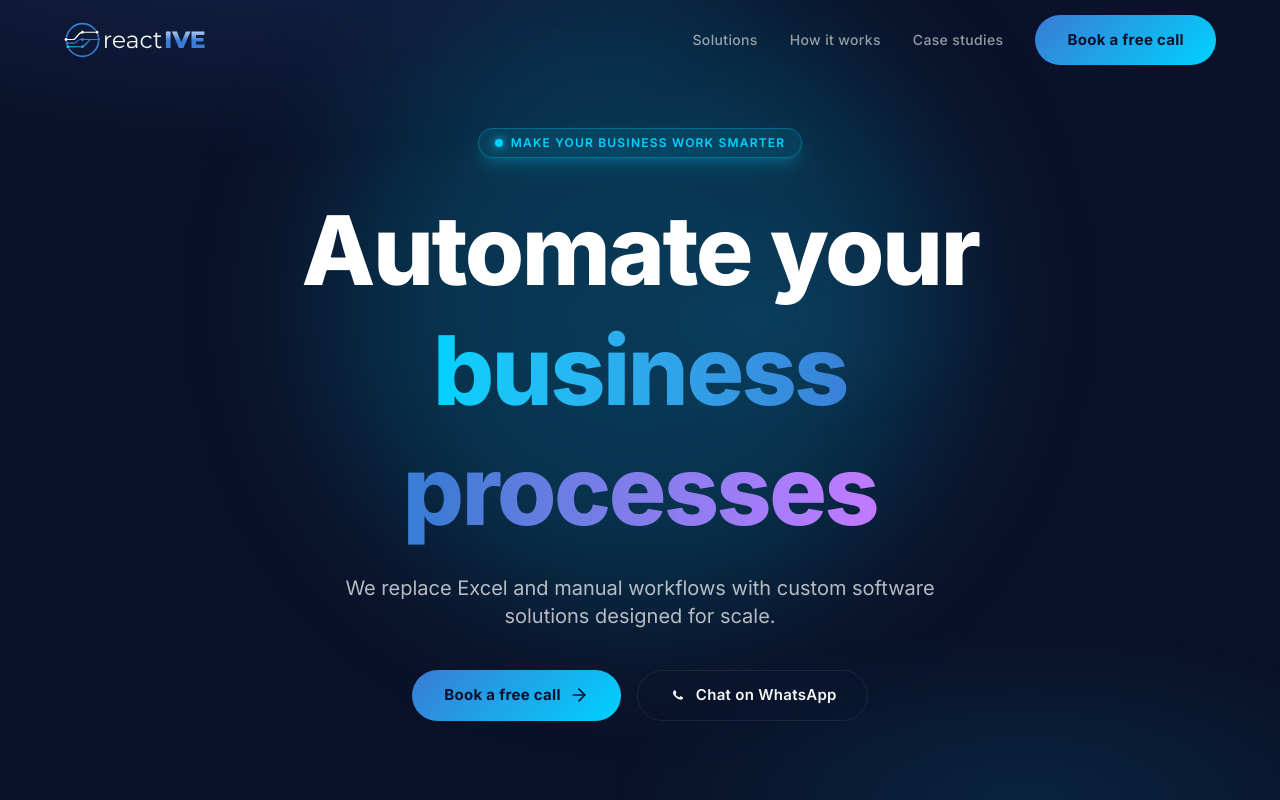
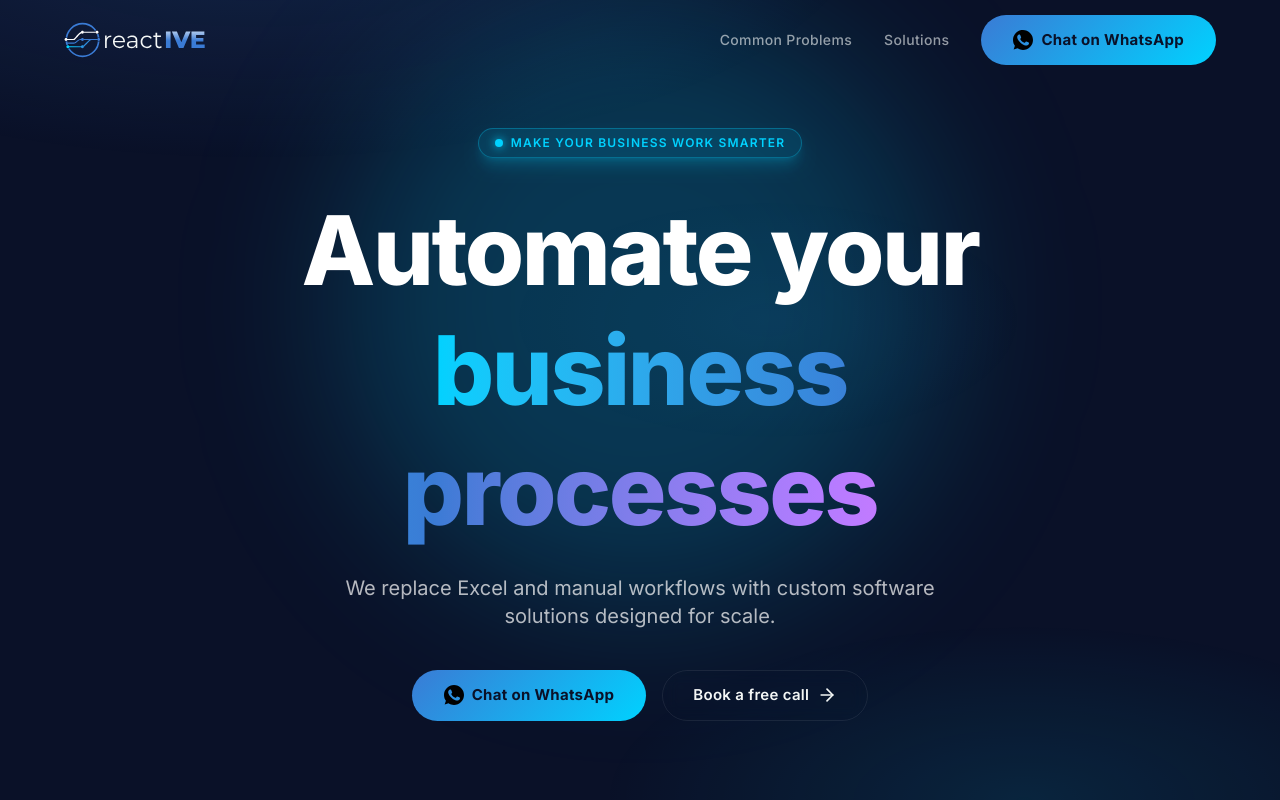
Before and after one commit to josex10/react-ive, a Next.js app: page /en in a window 1280 px wide. Shown: the top 800 px of the page. Built offline with nearby package versions, Linux system fonts and the light colour scheme.

Commit message:
add some UI details

```diff
--- a/app/components/CTA.tsx
+++ b/app/components/CTA.tsx
@@ -1,6 +1,7 @@
 "use client";
 import { useEffect, useRef, useState } from "react";
 import { useTranslations } from "next-intl";
+import { CALENDLY_LINK } from "@/constants/app.contantants";
 
 export default function CTA() {
   const t = useTranslations('CTA');
@@ -39,7 +40,7 @@ export default function CTA() {
 
           <div className="relative z-10">
             <h2 className="mb-4 md:mb-6 text-3xl font-extrabold leading-tight tracking-tight text-white md:text-6xl">
-              {t('title')} <br className="hidden md:block"/>
+              {t('title')} <br className="hidden md:block" />
               <span className="text-transparent bg-clip-text bg-gradient-to-r from-brand-electric to-brand-cyan">{t('titleHighlight')}</span>
             </h2>
 
@@ -48,10 +49,10 @@ export default function CTA() {
             </p>
 
             <div className="flex flex-col sm:flex-row justify-center gap-4">
-              <a href="https://calendly.com/" target="_blank" rel="noopener noreferrer" className="btn-primary w-full sm:w-auto justify-center">
+              <a href={CALENDLY_LINK} target="_blank" rel="noopener noreferrer" className="btn-primary w-full sm:w-auto justify-center">
                 {t('bookBtn')}
                 <svg width="20" height="20" viewBox="0 0 24 24" fill="none" stroke="currentColor" strokeWidth="2" strokeLinecap="round" strokeLinejoin="round" className="ml-2">
-                  <path d="M5 12h14M12 5l7 7-7 7"/>
+                  <path d="M5 12h14M12 5l7 7-7 7" />
                 </svg>
               </a>
             </div>
--- a/app/components/Footer.tsx
+++ b/app/components/Footer.tsx
@@ -1,6 +1,7 @@
 import Image from "next/image";
 import { useTranslations } from "next-intl";
 import LanguageSwitcher from "./LanguageSwitcher";
+import { WHATSAPP_LINK } from "@/constants/app.contantants";
 
 export default function Footer() {
   const t = useTranslations('Footer');
@@ -21,7 +22,7 @@ export default function Footer() {
             </p>
 
             <a
-              href="https://wa.me/1234567890"
+              href={WHATSAPP_LINK}
               target="_blank"
               rel="noopener noreferrer"
               className="group inline-flex items-center gap-2 rounded-lg bg-white/5 px-4 py-2.5 text-sm font-semibold text-[#F4F7F6] no-underline transition-all duration-200 hover:bg-white/10 hover:text-[#25D366]"
@@ -46,7 +47,6 @@ export default function Footer() {
             <div className="flex flex-col gap-3 md:gap-4">
               <div className="mb-1 md:mb-2 text-sm md:text-[15px] font-semibold text-[#F4F7F6]">{t('company')}</div>
               <a href="#" className="text-xs md:text-sm text-[#F4F7F6]/60 no-underline transition-colors duration-200 hover:text-[#00D2FF]">{t('about')}</a>
-              <a href="#" className="text-xs md:text-sm text-[#F4F7F6]/60 no-underline transition-colors duration-200 hover:text-[#00D2FF]">Case Studies</a>
               <a href="#" className="text-xs md:text-sm text-[#F4F7F6]/60 no-underline transition-colors duration-200 hover:text-[#00D2FF]">{t('contact')}</a>
             </div>
           </div>
@@ -58,8 +58,6 @@ export default function Footer() {
           </div>
           <div className="flex items-center gap-6">
             <LanguageSwitcher />
-            <a href="#" className="text-[11px] md:text-[13px] text-[#F4F7F6]/40 no-underline hover:text-white/60">{t('privacy')}</a>
-            <a href="#" className="text-[11px] md:text-[13px] text-[#F4F7F6]/40 no-underline hover:text-white/60">{t('terms')}</a>
           </div>
         </div>
       </div>
--- a/app/components/Hero.tsx
+++ b/app/components/Hero.tsx
@@ -2,6 +2,7 @@
 import Image from "next/image";
 import { useEffect, useState } from "react";
 import { useTranslations } from "next-intl";
+import { CALENDLY_LINK, WHATSAPP_LINK } from "@/constants/app.contantants";
 
 export default function Hero() {
   const t = useTranslations('Hero');
@@ -46,19 +47,17 @@ export default function Hero() {
 
           {/* CTAs */}
           <div className="flex flex-col sm:flex-row justify-center gap-4 w-full sm:w-auto">
-            <a href="https://calendly.com/" target="_blank" rel="noopener noreferrer" className="btn-primary w-full sm:w-auto justify-center">
+            <a href={WHATSAPP_LINK} target="_blank" rel="noopener noreferrer" className="btn-primary w-full sm:w-auto justify-center">
+              <Image src="/whatsapp.svg" alt="WhatsApp" width={20} height={20} />
+              {t('chatWhatsApp')}
+            </a>
+
+            <a href={CALENDLY_LINK} target="_blank" rel="noopener noreferrer" className="btn-secondary w-full sm:w-auto justify-center">
               {t('bookCall')}
               <svg width="20" height="20" viewBox="0 0 24 24" fill="none" stroke="currentColor" strokeWidth="2" strokeLinecap="round" strokeLinejoin="round">
                 <line x1="5" y1="12" x2="19" y2="12"></line>
                 <polyline points="12 5 19 12 12 19"></polyline>
               </svg>
-            </a>
-
-            <a href="https://wa.me/1234567890" target="_blank" rel="noopener noreferrer" className="btn-secondary w-full sm:w-auto justify-center">
-              <svg width="20" height="20" viewBox="0 0 24 24" fill="currentColor">
-                <path d="M17.472 14.382c-.297-.149-1.758-.867-2.03-.967-.273-.099-.471-.148-.67.15-.197.297-.767.966-.94 1.164-.173.199-.347.223-.644.075-.297-.15-1.255-.463-2.39-1.475-.883-.788-1.48-1.761-1.653-2.059-.173-.297-.018-.458.13-.606.134-.133.298-.347.446-.52.149-.174.198-.298.298-.497.099-.198.05-.371-.025-.52-.075-.149-.669-1.612-.916-2.207-.242-.579-.487-.5-.669-.51-.173-.008-.371-.01-.57-.01-.198 0-.52.074-.792.372-.272.297-1.04 1.016-1.04 2.479 0 1.462 1.065 2.875 1.213 3.074.149.198 2.096 3.2 5.077 4.487.709.306 1.262.489 1.694.625.712.227 1.36.195 1.871.118.571-.085 1.758-.719 2.006-1.413.248-.694.248-1.289.173-1.413-.074-.124-.272-.198-.57-.347" />
-              </svg>
-              {t('chatWhatsApp')}
             </a>
           </div>
         </div>
--- a/app/components/Navbar.tsx
+++ b/app/components/Navbar.tsx
@@ -2,6 +2,7 @@
 import Image from "next/image";
 import { useState, useEffect } from "react";
 import { useTranslations } from "next-intl";
+import { WHATSAPP_LINK } from "@/constants/app.contantants";
 
 export default function Navbar() {
   const t = useTranslations('Navbar');
@@ -15,9 +16,8 @@ export default function Navbar() {
   }, []);
 
   const navLinks = [
+    { id: "problem", label: t('problems') },
     { id: "solutions", label: t('solutions') },
-    { id: "how-it-works", label: t('howItWorks') },
-    { id: "case-studies", label: t('caseStudies') }
   ];
 
   return (
@@ -46,12 +46,13 @@ export default function Navbar() {
               </a>
             ))}
             <a
-              href="https://wa.me/1234567890"
+              href={WHATSAPP_LINK}
               target="_blank"
               rel="noopener noreferrer"
               className="btn-primary"
             >
-              {t('bookCall')}
+              <Image src="/whatsapp.svg" alt="WhatsApp" width={20} height={20} />
+              {t('chatWhatsApp')}
             </a>
           </div>
 
@@ -93,13 +94,13 @@ export default function Navbar() {
           </a>
         ))}
         <a
-          href="https://wa.me/1234567890"
+          href={WHATSAPP_LINK}
           target="_blank"
           rel="noopener noreferrer"
           onClick={() => setIsMenuOpen(false)}
           className="btn-primary mt-4 scale-125"
         >
-          {t('bookCall')}
+          {t('chatWhatsApp')}
         </a>
         {/* Spacer for scrollability */}
         <div className="h-20 shrink-0" />
--- /dev/null
+++ b/constants/app.contantants.ts
@@ -0,0 +1,3 @@
+export const WHATSAPP_NUMBER = "+50687063990";
+export const WHATSAPP_LINK = `https://wa.me/${WHATSAPP_NUMBER}`;
+export const CALENDLY_LINK = "https://calendly.com/jbadillap-10/30min"
--- a/messages/en.json
+++ b/messages/en.json
@@ -2,9 +2,9 @@
   "Navbar": {
     "skipToContent": "Skip to main content",
     "solutions": "Solutions",
-    "howItWorks": "How it works",
-    "caseStudies": "Case studies",
-    "bookCall": "Book a free call"
+    "problems": "Common Problems",
+    "bookCall": "Book a free call",
+    "chatWhatsApp": "Chat on WhatsApp"
   },
   "Hero": {
     "badge": "Make your business work smarter",
--- a/messages/es.json
+++ b/messages/es.json
@@ -2,9 +2,9 @@
   "Navbar": {
     "skipToContent": "Saltar al contenido principal",
     "solutions": "Soluciones",
-    "howItWorks": "Cómo funciona",
-    "caseStudies": "Casos de éxito",
-    "bookCall": "Agendar llamada gratuita"
+    "problems": "Problemas comunes",
+    "bookCall": "Agendar llamada gratuita",
+    "chatWhatsApp": "Chatear por WhatsApp"
   },
   "Hero": {
     "badge": "Haz que tu negocio trabaje de forma inteligente",
```
Also changed, not shown: public/whatsapp.svg (added).
